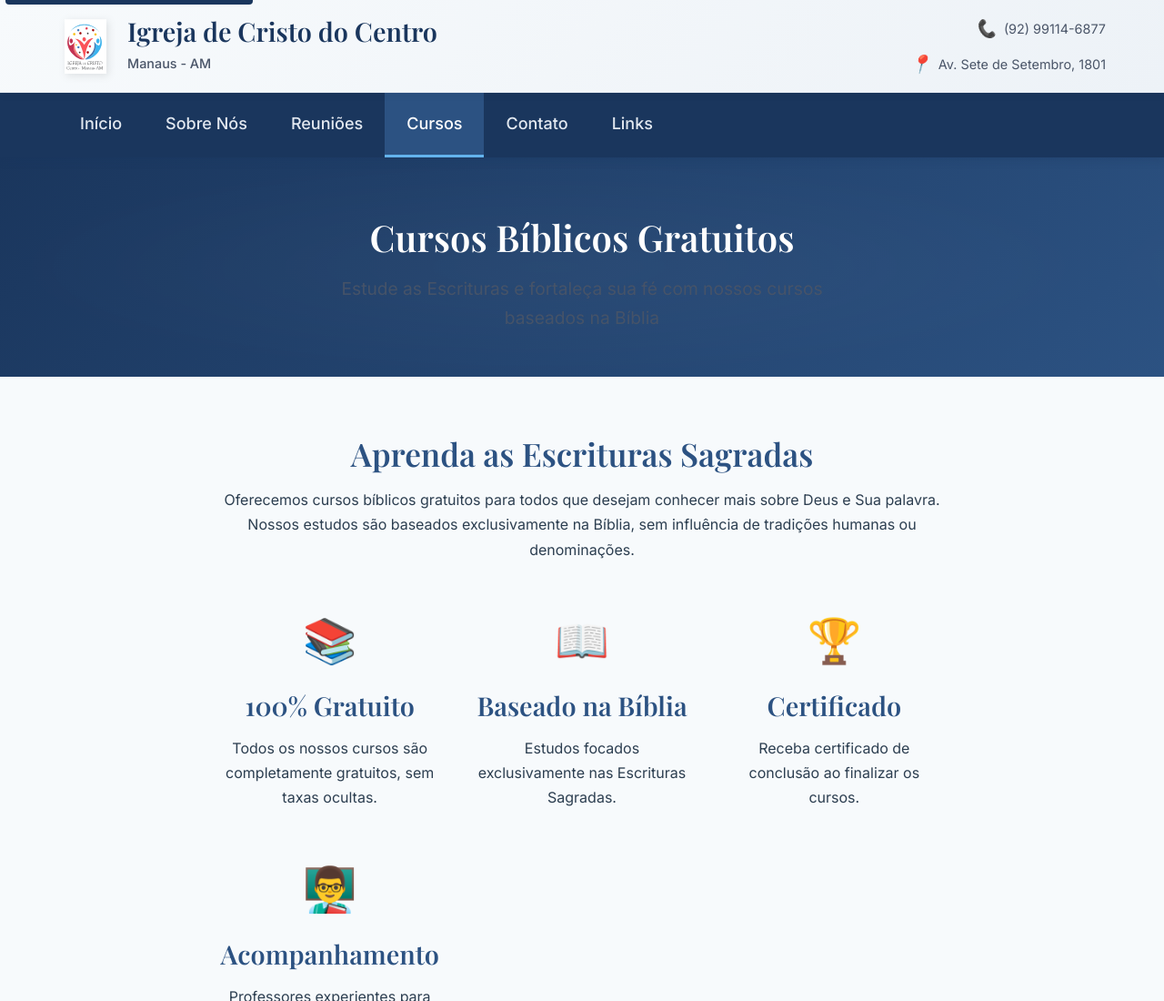
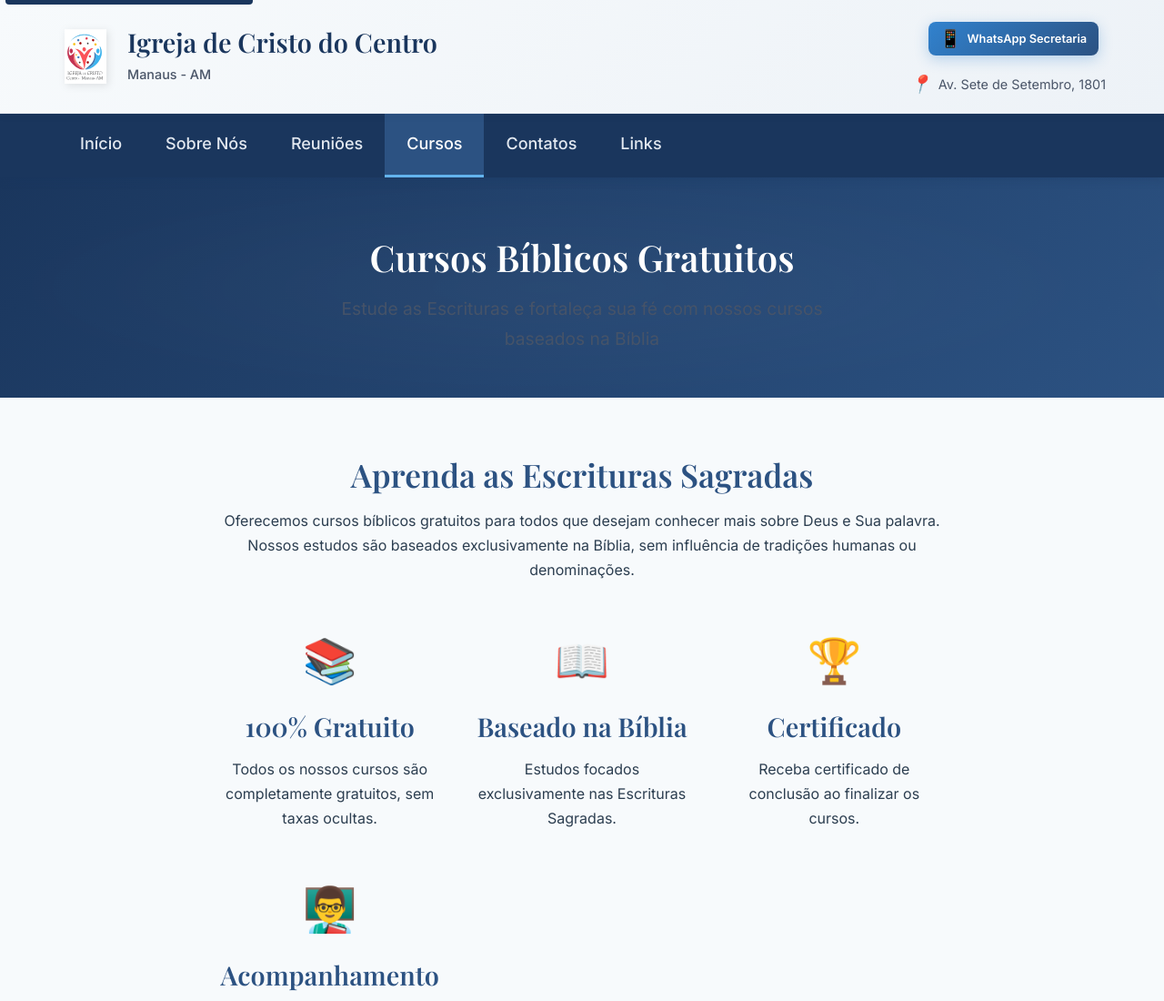
Before and after one commit to Igreja-de-Cristo/Centro, a website: page cursos.html in a window 1280 px wide. Shown: the top 1100 px of the page at 91% size. Drawn offline with nearby package versions, Linux system fonts and the light colour scheme.

Commit message:
♻️ Renomear contato.html para contatos.html
- Arquivo renomeado: contato.html → contatos.html
- Atualizado canonical URL
- Todas as referências atualizadas em:
  • index.html
  • sobre.html
  • cursos.html
  • reunioes.html
  • links.html
  • termos-uso.html
  • politica-privacidade.html
  • README.md e README_ANTIGO.md
- Menu de navegação atualizado em todas as páginas
- Mantém histórico do Git com git mv

```diff
--- a/cursos.html
+++ b/cursos.html
@@ -32,8 +32,11 @@
 
             <div class="header-contact">
                 <div class="contact-item">
-                    <i class="icon-phone" aria-hidden="true">📞</i>
-                    <span>(92) 99114-6877</span>
+                    <a href="https://wa.me/5592991146877?text=Olá!%20Gostaria%20de%20entrar%20em%20contato%20com%20a%20secretaria."
+                        class="btn btn-whatsapp-secretaria" target="_blank"
+                        style="font-size: 0.8rem; padding: 0.4rem 0.8rem; margin: 0.5rem 0.5rem 0.5rem 0;">
+                        <span class="whatsapp-icon">📱</span> WhatsApp Secretaria
+                    </a>
                 </div>
                 <div class="contact-item">
                     <i class="icon-location" aria-hidden="true">📍</i>
@@ -57,7 +60,7 @@
                 <li><a href="sobre.html" class="nav-link">Sobre Nós</a></li>
                 <li><a href="reunioes.html" class="nav-link">Reuniões</a></li>
                 <li><a href="cursos.html" class="nav-link active" aria-current="page">Cursos</a></li>
-                <li><a href="contato.html" class="nav-link">Contato</a></li>
+                <li><a href="contatos.html" class="nav-link">Contatos</a></li>
                 <li><a href="links.html" class="nav-link">Links</a></li>
             </ul>
         </div>
```
Also changed, not shown: contatos.html (renamed from contato.html, +2 -2 lines), index.html (+1 -1 lines), links.html (+6 -3 lines), politica-privacidade.html (+1 -1 lines), reunioes.html (+6 -3 lines), sobre.html (+6 -3 lines), termos-uso.html (+1 -1 lines), README.md, README_ANTIGO.md.
